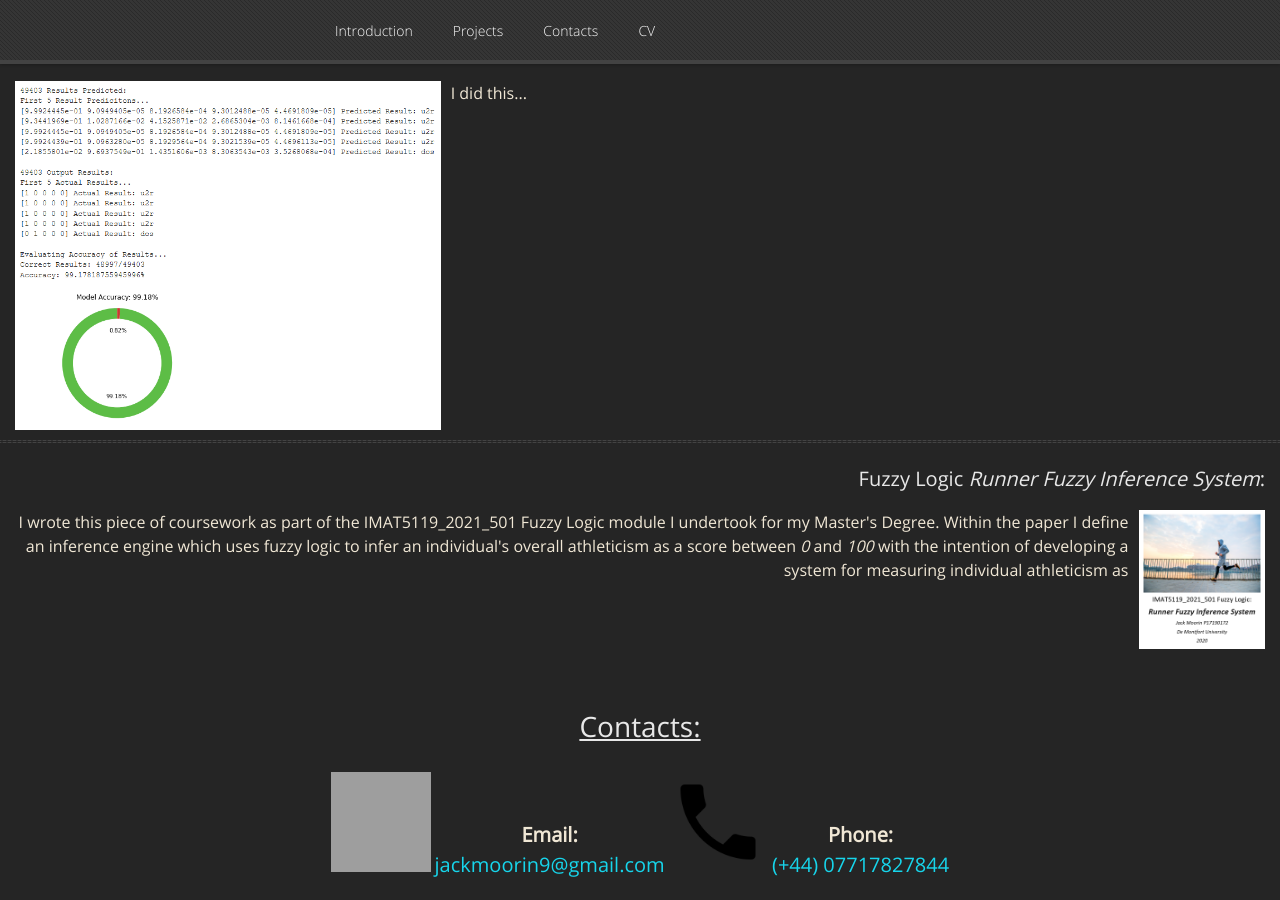
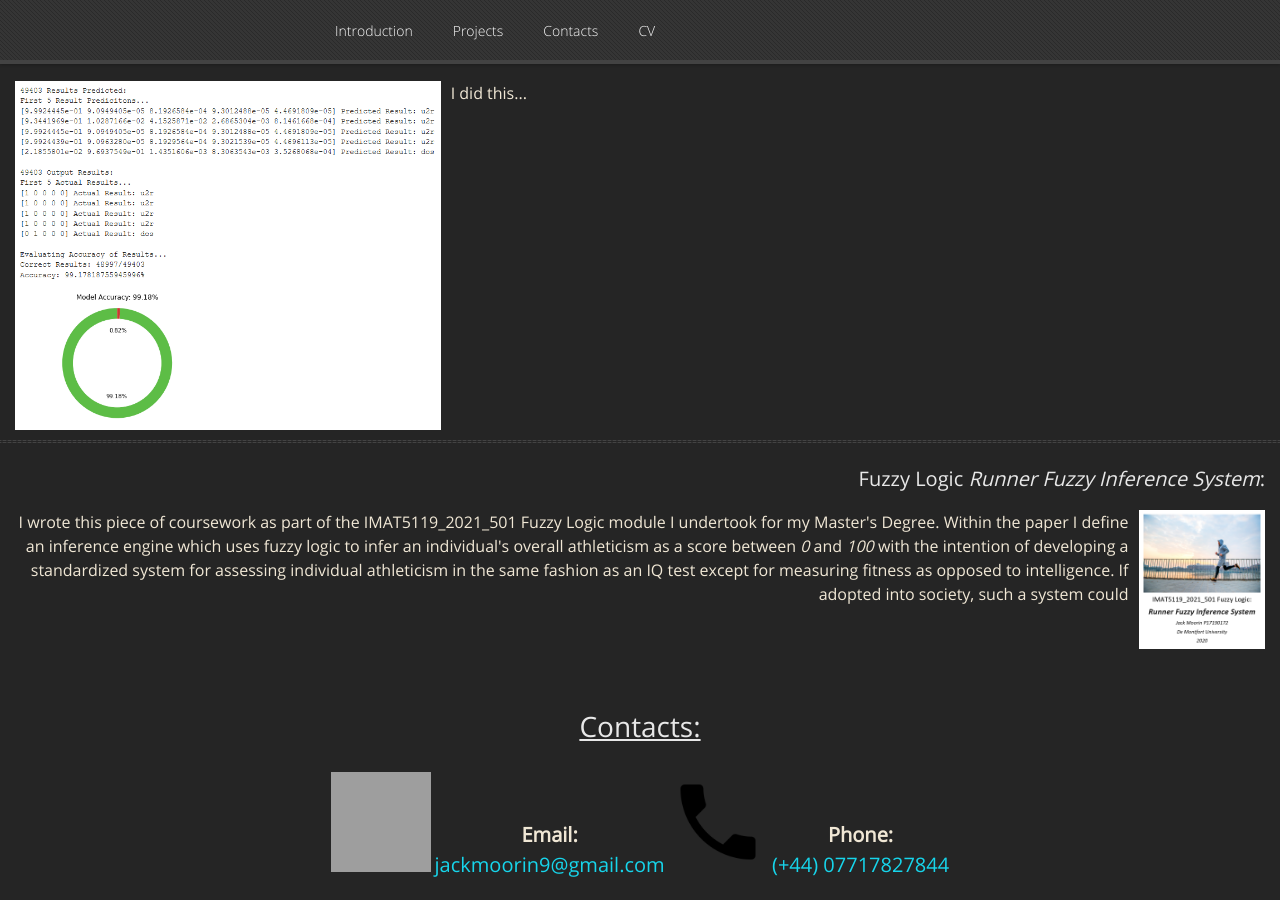
Before and after one commit to GamesProgrammingGrad2021/GamesProgrammingGrad2021.github.io, a Jekyll site: the page built from index.md, in a window 1280 px wide and 900 px high, scrolled down 1811 px. Built offline with Jekyll 4.4.1, drawn with Linux system fonts in a browser that asks for light colours; nearby versions of some CDN libraries; our own code applies the rules of GitHub Pages for plain Markdown files; grey boxes are pictures that could not be loaded.

Commit message:
Update default.html

```diff
--- a/_layouts/default.html
+++ b/_layouts/default.html
@@ -165,7 +165,9 @@
 				<a href="FL Assignment 1 Report.docx"><img src="Runner FIS Thumbnail.png" alt="Fuzzy Logic Runner FIS" style="height: 10%; width: 10%; vertical-align: middle; float: right; padding-right: 0px; padding-left: 10px;"></a>
 				I wrote this piece of coursework as part of the IMAT5119_2021_501 Fuzzy Logic module I undertook for my Master's Degree.
 				Within the paper I define an inference engine which uses fuzzy logic to infer an individual's overall athleticism as a score
-				between <i>0</i> and <i>100</i> with the intention of developing a system for measuring individual athleticism as
+				between <i>0</i> and <i>100</i> with the intention of developing a standardized system for assessing individual athleticism
+				in the same fashion as an IQ test except for measuring fitness as opposed to intelligence. If adopted into society, such a
+				system could
 				</div>
 			</div>
 		</div>
```
